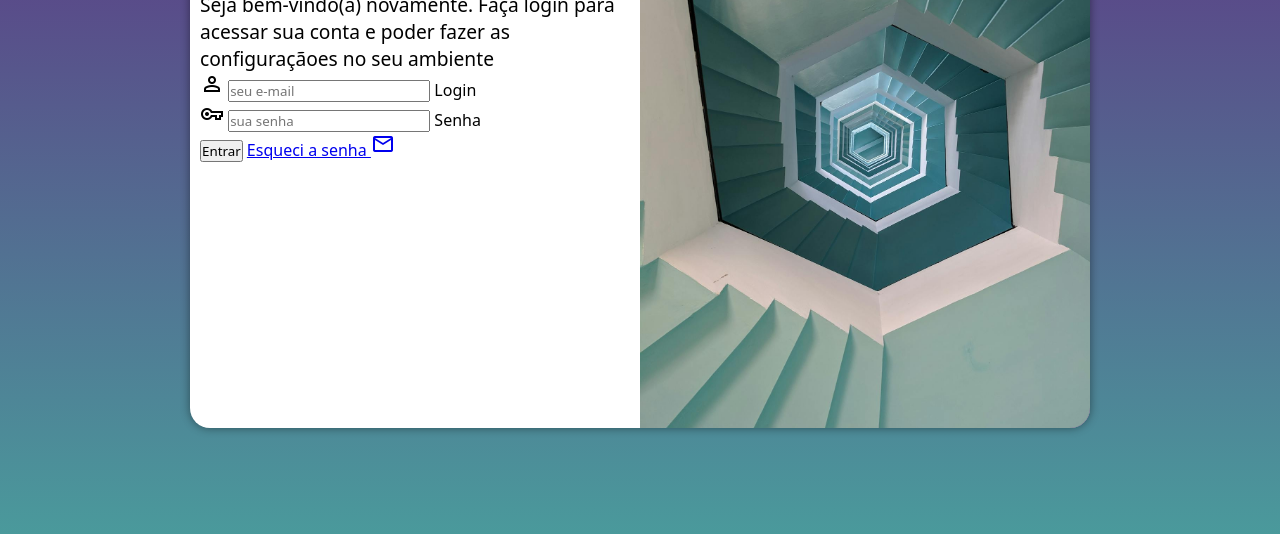
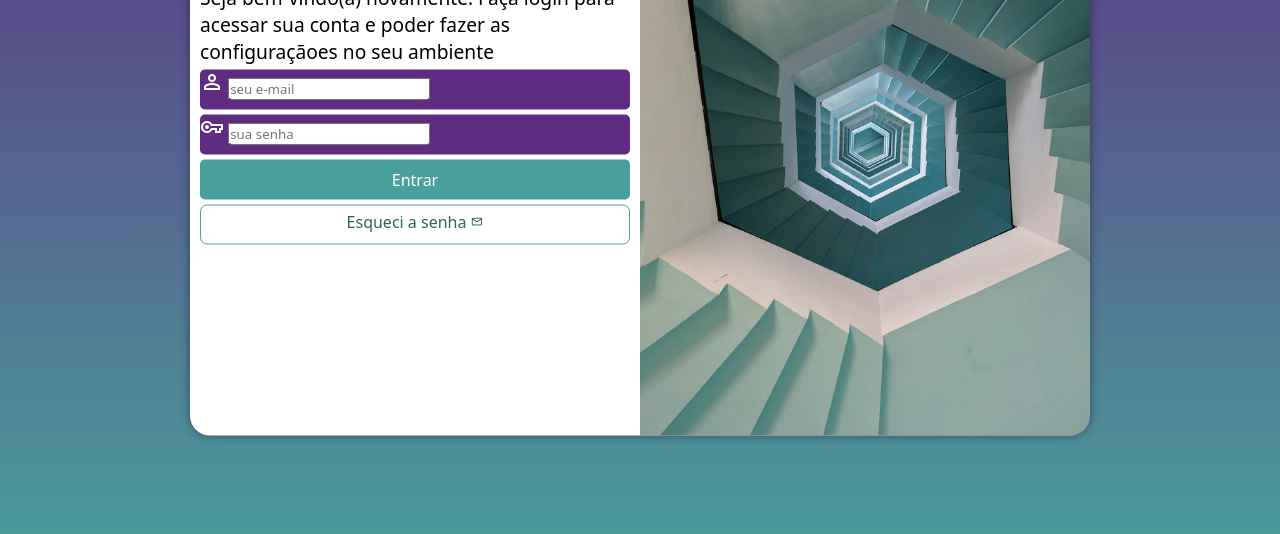
Before and after one commit to felipetahara/projeto-login, a plain HTML site: page index.html in a window 1280 px wide. Shown: the part 222-756 px from the top of the page. Drawn offline with nearby package versions, Linux system fonts and the light colour scheme.

Commit message:
formatação do formulário

```diff
--- a/estilos/style.css
+++ b/estilos/style.css
@@ -35,7 +35,7 @@ section#login {
 
     background-color: white;
     width: 250px;
-    height: 500px;
+    height: 515px;
     border-radius: 20px;
     box-shadow: 0px 0px 10px rgba(0, 0, 0, 0.432);
 
@@ -65,3 +65,59 @@ div#formulario > h1 {
 div#formulario > p{
     font-size: 0.8em;
 }
+
+form > div.campo {
+    background-color: #5f2c82;
+    display: block;
+    width: 100%;
+    height: 40px;
+    border-radius: 5px;
+    margin: 5px 0px;
+    color: white;
+
+
+}
+
+div.campo > label {
+    display: none;
+
+}
+
+form > input[type=submit] {
+    display: block;
+    font-size: 1em;
+    width: 100%;
+    height: 40px;
+    background-color: #49a09d;
+    color: white;
+    border: none;
+    border-radius: 5px;
+
+}
+
+form > input[type=submit]:hover {
+    background-color: #2d6462;
+}
+
+form > a.botao {
+    display: block;
+    text-align: center;
+    font-size: 1em;
+    width: 100%;
+    height: 40px;
+    padding-top: 5px;
+    margin-top: 5px;
+    background-color: #ffffff;
+    color: #2d6462;
+    border: 1px solid #49a09d;
+    border-radius: 7px;
+    text-decoration: none;
+}
+
+form > a.botao:hover {
+    background-color: #6cd3cf;
+}
+
+form > a.botao > span {
+    font-size: 0.8em;
+}
--- a/index.html
+++ b/index.html
@@ -30,9 +30,8 @@
                     <label for="isenha">Senha</label>
                   </div>
                     <input type="submit" value="Entrar">
-                    <a href="esqueci.html">Esqueci a senha <span class="material-symbols-outlined">mail</span>
-
-                    </a>
+                    <a href="esqueci.html" class="botao">Esqueci a senha <span class="material-symbols-outlined">mail</span>
+                </a>
 
                 </form>
             </div>
```
Also changed, not shown: estilos/media-query.css (line endings or trailing spaces).
